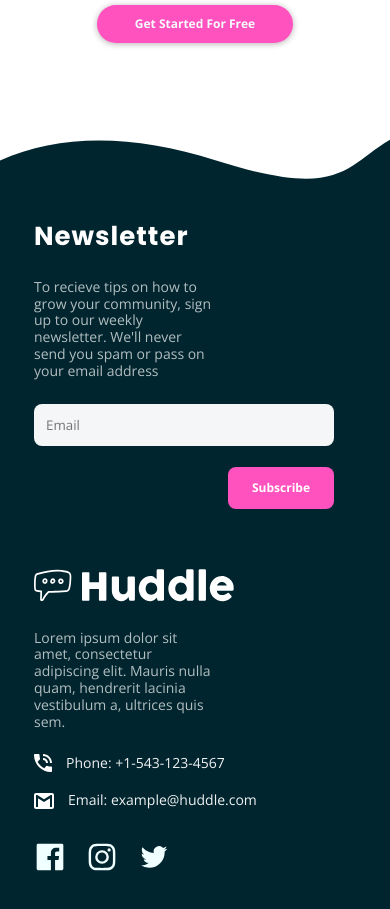
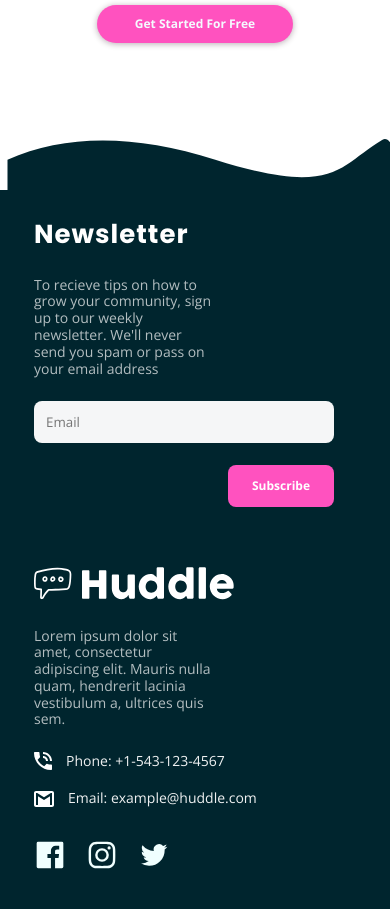
Before and after one commit to rosahadi/huddle, a plain HTML site: page index.html in a window 390 px wide. Shown: the part 3080-3989 px from the top of the page. Drawn offline with nearby package versions, Linux system fonts and the light colour scheme.

Commit message:
Update index.html

```diff
--- a/index.html
+++ b/index.html
@@ -327,11 +327,25 @@
           </g>
         </g>
       </svg>
-      <img
-        src="images/bg-footer-top-mobile.svg"
+
+      <svg
         class="full-width mobile"
-        alt=""
-      />
+        viewBox="0 0 375 53"
+        width="375"
+        height="53"
+        xmlns="http://www.w3.org/2000/svg"
+        xmlns:xlink="http://www.w3.org/1999/xlink"
+      >
+        <defs><path id="a" d="M0 0h375v53H0z" /></defs>
+        <g fill="none" fill-rule="evenodd">
+          <mask id="b" fill="#fff"><use xlink:href="#a" /></mask>
+          <g mask="url(#b)" fill="#00252E">
+            <path
+              d="M0 20.756c57.764-25.65 127.028-25.65 207.792 0C328.938 59.229 332.12 25.58 375.022.696 403.624-15.893 429.283 263.876 452 840H0V20.756z"
+            />
+          </g>
+        </g>
+      </svg>
     </div>
 
     <footer class="footer">
```
